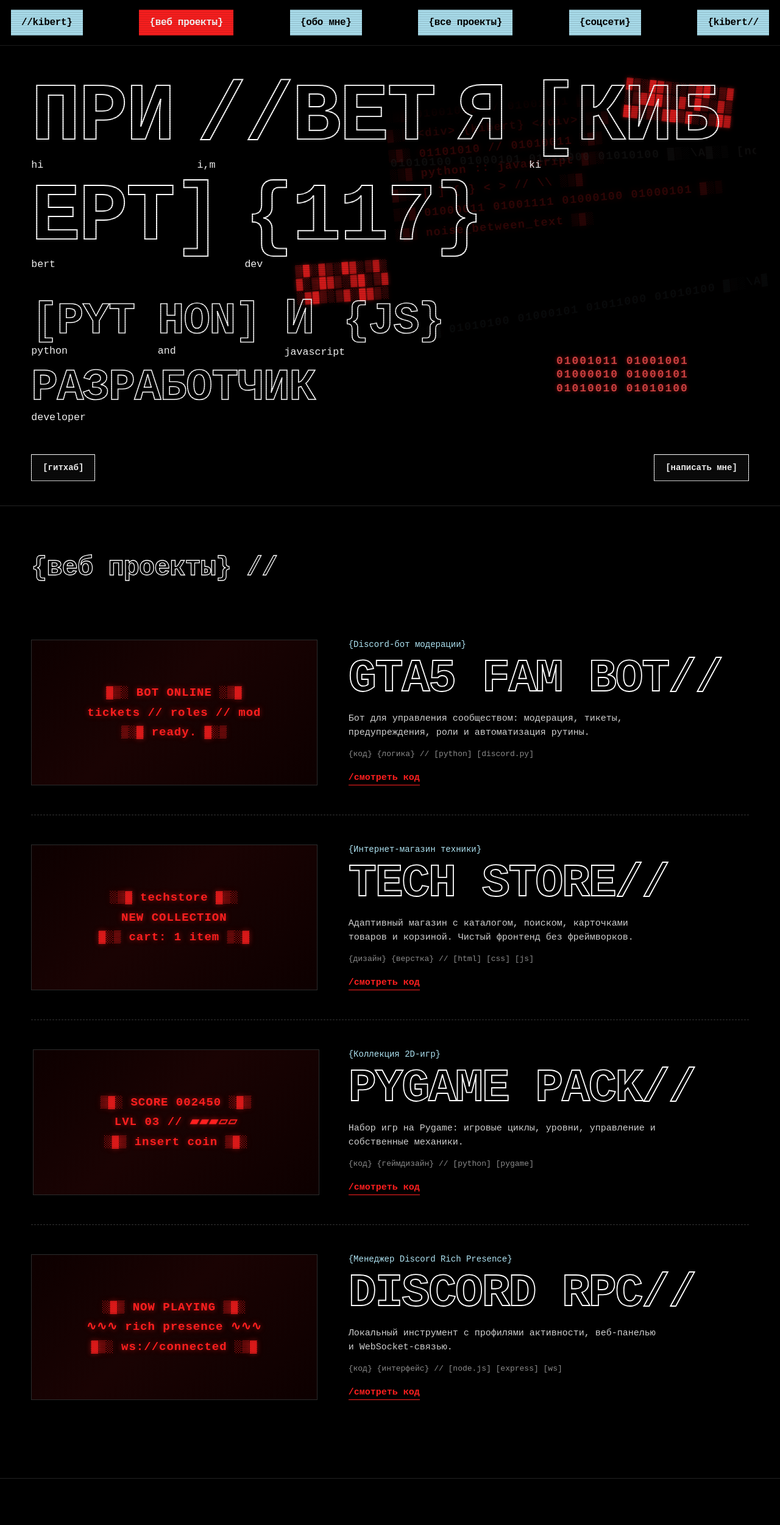
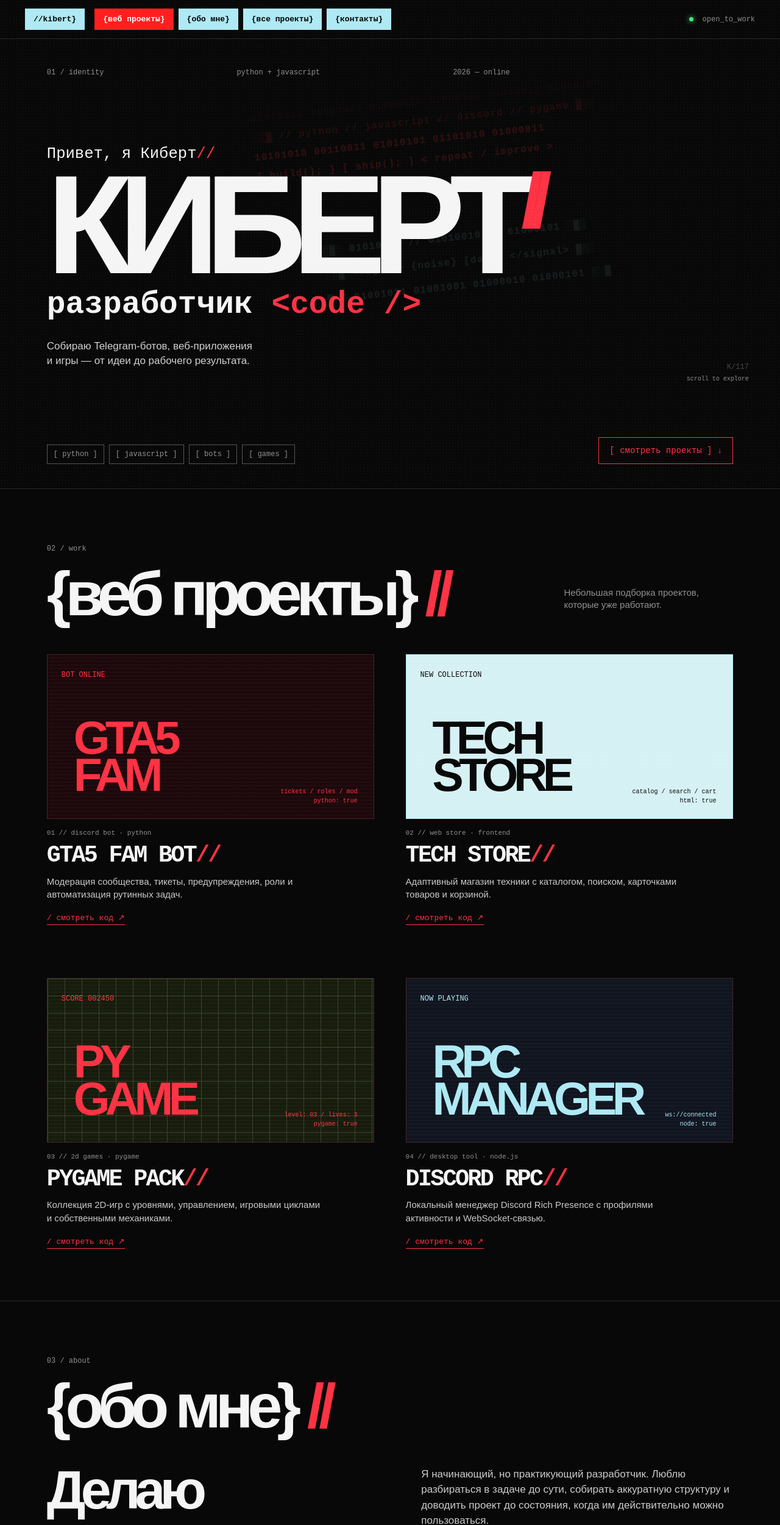
Before and after one commit to kibert117/Portfolio, a plain HTML site: page portfolio/index.html in a window 1280 px wide. Shown: the top 2501 px of the page at 61% size. Drawn offline with Linux system fonts and the light colour scheme.

Commit message:
refactor: rebuild portfolio with focused brutalist layout

```diff
--- a/portfolio/index.html
+++ b/portfolio/index.html
@@ -3,155 +3,63 @@
 <head>
   <meta charset="UTF-8">
   <meta name="viewport" content="width=device-width, initial-scale=1">
-  <meta name="theme-color" content="#000000">
-  <meta name="description" content="kibert — python & javascript разработчик. Telegram-боты, веб-приложения, игры.">
-  <title>//kibert} — python & javascript</title>
+  <meta name="theme-color" content="#080808">
+  <meta name="description" content="kibert — Python и JavaScript разработчик. Telegram-боты, веб-приложения и игры.">
+  <title>kibert// — разработчик</title>
   <link rel="stylesheet" href="style.css">
 </head>
 <body id="top">
-  <div class="scanlines" aria-hidden="true"></div>
-
-  <!-- ══ верхняя навигация ══ -->
+  <div class="grain" aria-hidden="true"></div>
   <header class="topnav">
-    <a class="chip" href="#top">//kibert}</a>
-    <a class="chip" href="#web">{веб проекты}</a>
-    <a class="chip" href="#me">{обо мне}</a>
-    <a class="chip" href="#all">{все проекты}</a>
-    <a class="chip" href="#media">{соцсети}</a>
-    <a class="chip" href="#top">{kibert//</a>
+    <a class="chip chip-brand" href="#top">//kibert}</a>
+    <nav aria-label="Основная навигация">
+      <a class="chip" href="#web">{веб проекты}</a>
+      <a class="chip" href="#me">{обо мне}</a>
+      <a class="chip" href="#all">{все проекты}</a>
+      <a class="chip" href="#media">{контакты}</a>
+    </nav>
+    <span class="header-status"><i></i> open_to_work</span>
   </header>
 
   <main>
-    <!-- ══ hero: глитч-коллаж ══ -->
-    <section class="hero" aria-label="Привет, я Киберт — python и javascript разработчик">
-      <div class="glitch glitch-a" aria-hidden="true">▓▒░█▓▒░░▒▓█░▒▓<br>░▒▓██▒░▓░█▒░▓▒<br>█▓░▒░▓█▒▓░░▒█▓</div>
-      <div class="glitch glitch-b" aria-hidden="true">▒█░▓▒░█▓░▒▓░<br>▓░▒█▓▒░▓█░▒▓<br>░▓█▒░▒▓░█▓▒░</div>
-      <div class="glitch glitch-c" aria-hidden="true">01001011 01001001<br>01000010 01000101<br>01010010 01010100</div>
-      <div class="symbol-noise" aria-hidden="true">░▒▓ 01001011 // 01001001 ▓▒░<br>▓░▒ &lt;div&gt; {kibert} &lt;/div&gt; ▒░▓<br>▒▓░ 01101010 // 01010011 ░▓▒<br>░▒▓ python :: javascript ▓▒░<br>▓▒░ [ ] { } &lt; &gt; // \\ ░▒▓<br>▒░▓ 01000011 01001111 01000100 01000101 ▓░▒<br>░▓▒ noise_between_text ▒▓░</div>
+    <section class="hero" aria-labelledby="hero-title">
+      <div class="hero-noise" aria-hidden="true">01001011 01001001 01000010 01000101 01010010 01010100<br>░▒▓ // python // javascript // discord // pygame ▓▒░<br>10101010 00110011 01010101 01101010 01000011<br>{ build(); } [ ship(); ] &lt; repeat / improve &gt;</div>
+      <div class="hero-kicker"><span>01 / identity</span><span>python + javascript</span><span>2026 — online</span></div>
+      <div class="hero-copy">
+        <p class="hero-intro">Привет, я Киберт<span class="red">//</span></p>
+        <h1 id="hero-title">КИБЕРТ<span class="red">//</span></h1>
+        <p class="hero-role">разработчик <span class="red">&lt;code /&gt;</span></p>
+        <p class="hero-description">Собираю Telegram-ботов, веб-приложения<br class="desktop-only"> и игры — от идеи до рабочего результата.</p>
+      </div>
+      <div class="hero-bottom">
+        <div class="hero-stack"><span>[ python ]</span><span>[ javascript ]</span><span>[ bots ]</span><span>[ games ]</span></div>
+        <a class="hero-cta" href="#web">[ смотреть проекты ] <b>↓</b></a>
+      </div>
+      <div class="hero-index" aria-hidden="true">K/117<br><span>scroll to explore</span></div>
+    </section>
 
-      <div class="hero-grid" aria-hidden="true">
-        <div class="cell"><span class="big">ПРИ</span><span class="echo">hi</span></div>
-        <div class="cell"><span class="big">//ВЕТ</span><span class="echo">i,m</span></div>
-        <div class="cell"><span class="big">Я</span></div>
-        <div class="cell"><span class="big">[КИБ</span><span class="echo">ki</span></div>
-        <div class="cell"><span class="big">ЕРТ]</span><span class="echo">bert</span></div>
-        <div class="cell"><span class="big">{117}</span><span class="echo">dev</span></div>
-      </div>
-
-      <div class="hero-bottom" aria-hidden="true">
-        <div class="cell"><span class="big latin-big">[PYT</span><span class="echo">python</span></div>
-        <div class="cell"><span class="big latin-big">HON]</span><span class="echo">and</span></div>
-        <div class="cell"><span class="big">и <span class="latin-inline">{JS}</span></span><span class="echo">javascript</span></div>
-        <div class="cell"><span class="big latin-big">разработчик</span><span class="echo">developer</span></div>
-      </div>
-
-      <div class="hero-corners">
-        <a class="corner-box" href="https://github.com/kibert117" target="_blank" rel="noreferrer noopener">[гитхаб]</a>
-        <a class="corner-box" href="#all">[написать мне]</a>
+    <section id="web" class="cases section-shell">
+      <div class="section-head"><span class="section-index">02 / work</span><h2>{веб проекты}<span class="red"> //</span></h2><p>Небольшая подборка проектов,<br>которые уже работают.</p></div>
+      <div class="case-grid">
+        <article class="case"><div class="case-art"><span class="art-label">BOT ONLINE</span><strong>GTA5<br>FAM</strong><span class="art-code">tickets / roles / mod<br>python: true</span></div><div class="case-info"><p class="case-meta">01 // discord bot · python</p><h3>GTA5 FAM BOT<span class="red">//</span></h3><p>Модерация сообщества, тикеты, предупреждения, роли и автоматизация рутинных задач.</p><a href="https://github.com/kibert117/gta5-fam-bot" target="_blank" rel="noreferrer noopener">/ смотреть код ↗</a></div></article>
+        <article class="case"><div class="case-art case-art-light"><span class="art-label">NEW COLLECTION</span><strong>TECH<br>STORE</strong><span class="art-code">catalog / search / cart<br>html: true</span></div><div class="case-info"><p class="case-meta">02 // web store · frontend</p><h3>TECH STORE<span class="red">//</span></h3><p>Адаптивный магазин техники с каталогом, поиском, карточками товаров и корзиной.</p><a href="https://github.com/kibert117/tech-store" target="_blank" rel="noreferrer noopener">/ смотреть код ↗</a></div></article>
+        <article class="case"><div class="case-art case-art-grid"><span class="art-label">SCORE 002450</span><strong>PY<br>GAME</strong><span class="art-code">level: 03 / lives: 3<br>pygame: true</span></div><div class="case-info"><p class="case-meta">03 // 2d games · pygame</p><h3>PYGAME PACK<span class="red">//</span></h3><p>Коллекция 2D-игр с уровнями, управлением, игровыми циклами и собственными механиками.</p><a href="https://github.com/kibert117/project1" target="_blank" rel="noreferrer noopener">/ смотреть код ↗</a></div></article>
+        <article class="case"><div class="case-art case-art-line"><span class="art-label">NOW PLAYING</span><strong>RPC<br>MANAGER</strong><span class="art-code">ws://connected<br>node: true</span></div><div class="case-info"><p class="case-meta">04 // desktop tool · node.js</p><h3>DISCORD RPC<span class="red">//</span></h3><p>Локальный менеджер Discord Rich Presence с профилями активности и WebSocket-связью.</p><a href="https://github.com/kibert117/discord-rpc" target="_blank" rel="noreferrer noopener">/ смотреть код ↗</a></div></article>
       </div>
     </section>
 
-    <!-- ══ веб проекты ══ -->
-    <section id="web" class="cases">
-      <h2 class="section-mark">{веб проекты} //</h2>
-
-      <article class="case">
-        <div class="case-noise" aria-hidden="true">▓▒░ BOT ONLINE ░▒▓<br>tickets // roles // mod<br>▒░▓ ready. ▓░▒</div>
-        <div class="case-body">
-          <p class="tag">{Discord-бот модерации}</p>
-          <h3>GTA5 FAM BOT//</h3>
-          <p class="desc">Бот для управления сообществом: модерация, тикеты, предупреждения, роли и автоматизация рутины.</p>
-          <p class="meta">{код} {логика} // [python] [discord.py]</p>
-          <a class="case-link" href="https://github.com/kibert117/gta5-fam-bot" target="_blank" rel="noreferrer noopener">/смотреть код</a>
-        </div>
-      </article>
-
-      <article class="case">
-        <div class="case-noise" aria-hidden="true">░▒▓ techstore ▓▒░<br>NEW COLLECTION<br>▓░▒ cart: 1 item ▒░▓</div>
-        <div class="case-body">
-          <p class="tag">{Интернет-магазин техники}</p>
-          <h3>TECH STORE//</h3>
-          <p class="desc">Адаптивный магазин с каталогом, поиском, карточками товаров и корзиной. Чистый фронтенд без фреймворков.</p>
-          <p class="meta">{дизайн} {верстка} // [html] [css] [js]</p>
-          <a class="case-link" href="https://github.com/kibert117/tech-store" target="_blank" rel="noreferrer noopener">/смотреть код</a>
-        </div>
-      </article>
-
-      <article class="case">
-        <div class="case-noise" aria-hidden="true">▒▓░ SCORE 002450 ░▓▒<br>LVL 03 // ▰▰▰▱▱<br>░▓▒ insert coin ▒▓░</div>
-        <div class="case-body">
-          <p class="tag">{Коллекция 2D-игр}</p>
-          <h3>PYGAME PACK//</h3>
-          <p class="desc">Набор игр на Pygame: игровые циклы, уровни, управление и собственные механики.</p>
-          <p class="meta">{код} {геймдизайн} // [python] [pygame]</p>
-          <a class="case-link" href="https://github.com/kibert117/project1" target="_blank" rel="noreferrer noopener">/смотреть код</a>
-        </div>
-      </article>
-
-      <article class="case">
-        <div class="case-noise" aria-hidden="true">░▓▒ NOW PLAYING ▒▓░<br>∿∿∿ rich presence ∿∿∿<br>▓▒░ ws://connected ░▒▓</div>
-        <div class="case-body">
-          <p class="tag">{Менеджер Discord Rich Presence}</p>
-          <h3>DISCORD RPC//</h3>
-          <p class="desc">Локальный инструмент с профилями активности, веб-панелью и WebSocket-связью.</p>
-          <p class="meta">{код} {интерфейс} // [node.js] [express] [ws]</p>
-          <a class="case-link" href="https://github.com/kibert117/discord-rpc" target="_blank" rel="noreferrer noopener">/смотреть код</a>
-        </div>
-      </article>
+    <section id="me" class="about section-shell">
+      <div class="section-head"><span class="section-index">03 / about</span><h2>{обо мне}<span class="red"> //</span></h2></div>
+      <div class="about-layout"><p class="about-statement">Делаю понятные<br><span class="red">рабочие решения.</span></p><div class="about-copy"><p>Я начинающий, но практикующий разработчик. Люблю разбираться в задаче до сути, собирать аккуратную структуру и доводить проект до состояния, когда им действительно можно пользоваться.</p><div class="tag-list"><span>[ telegram-боты ]</span><span>[ discord-боты ]</span><span>[ веб-приложения ]</span><span>[ 2d-игры ]</span><span>[ автоматизация ]</span></div></div></div>
+      <div class="tools"><span class="section-index">// toolkit</span><div><b>python</b><b>javascript</b><b>discord.py</b><b>aiogram</b><b>pygame</b><b>node.js</b><b>express</b><b>git</b></div></div>
     </section>
 
-    <!-- ══ обо мне ══ -->
-    <section id="me" class="about">
-      <h2 class="section-mark">{обо мне} //</h2>
-      <p class="about-lead">...//Привет,<br>я Киберт<br><span class="dim">//Делаю</span></p>
-      <div class="chips-cloud">
-        <span>{телеграм-боты}</span><span>{discord-боты}</span><span>{веб-приложения}</span><span>{лендинги}</span><span>{интернет-магазины}</span><span>{2d-игры}</span><span>{парсеры}</span><span>{автоматизация}</span>
-      </div>
-      <div class="about-flow">
-        <p>// Пишу на Python и JavaScript.</p>
-        <p>. . . . . . . . {от идеи и структуры}</p>
-        <p>. . . . . . . . . . . . . . . . {до рабочего результата.}</p>
-        <p>// Работаю по этапам:</p>
-        <p>. . . . . . . . --задача, --структура,</p>
-        <p>--код, --тесты, --запуск.</p>
-        <p>// Довожу проекты до состояния,</p>
-        <p>. . . . . . . . . . . . . . . . {когда ими можно пользоваться.}</p>
-      </div>
-      <p class="section-mark small">//Инструменты</p>
-      <div class="chips-cloud tools">
-        <span>{python}</span><span>{javascript}</span><span>{discord.py}</span><span>{aiogram}</span><span>{pygame}</span><span>{node.js}</span><span>{express}</span><span>{html/css}</span><span>{git}</span>
-      </div>
-    </section>
+    <section id="all" class="allworks section-shell"><div class="section-head"><span class="section-index">04 / index</span><h2>{все проекты}<span class="red"> //</span></h2></div><div class="worklist"><a href="https://github.com/kibert117/gta5-fam-bot" target="_blank" rel="noreferrer noopener"><b>GTA5 FAM BOT</b><span>discord bot / python</span><i>2025 ↗</i></a><a href="https://github.com/kibert117/tech-store" target="_blank" rel="noreferrer noopener"><b>TECH STORE</b><span>web store / frontend</span><i>2025 ↗</i></a><a href="https://github.com/kibert117/project1" target="_blank" rel="noreferrer noopener"><b>PYGAME PACK</b><span>2d games / pygame</span><i>2025 ↗</i></a><a href="https://github.com/kibert117/discord-rpc" target="_blank" rel="noreferrer noopener"><b>DISCORD RPC</b><span>desktop tool / node.js</span><i>2026 ↗</i></a><a href="https://github.com/kibert117/tg_bot_template" target="_blank" rel="noreferrer noopener"><b>TG BOT TEMPLATE</b><span>telegram / aiogram</span><i>2026 ↗</i></a></div></section>
 
-    <!-- ══ все проекты ══ -->
-    <section id="all" class="allworks">
-      <h2 class="section-mark">{все проекты} //</h2>
-      <div class="worklist">
-        <a href="https://github.com/kibert117/gta5-fam-bot" target="_blank" rel="noreferrer noopener"><b>GTA5 FAM BOT//</b><span>{бот}</span><span>/2025/</span></a>
-        <a href="https://github.com/kibert117/tech-store" target="_blank" rel="noreferrer noopener"><b>TECH STORE//</b><span>{магазин}</span><span>/2025/</span></a>
-        <a href="https://github.com/kibert117/project1" target="_blank" rel="noreferrer noopener"><b>PYGAME PACK//</b><span>{игры}</span><span>/2025/</span></a>
-        <a href="https://github.com/kibert117/discord-rpc" target="_blank" rel="noreferrer noopener"><b>DISCORD RPC//</b><span>{инструмент}</span><span>/2026/</span></a>
-        <a href="https://github.com/kibert117/tg_bot_template" target="_blank" rel="noreferrer noopener"><b>TG BOT TEMPLATE//</b><span>{шаблон}</span><span>/2026/</span></a>
-        <a href="https://github.com/kibert117/Portfolio" target="_blank" rel="noreferrer noopener"><b>PORTFOLIO//</b><span>{сайт}</span><span>/2026/</span></a>
-      </div>
-    </section>
-
-    <!-- ══ соцсети ══ -->
-    <section id="media" class="media">
-      <h2 class="section-mark">{соцсети} //</h2>
-      <div class="media-row">
-        <a class="corner-box big-box" href="https://github.com/kibert117" target="_blank" rel="noreferrer noopener">[github: kibert117]</a>
-        <a class="corner-box big-box" href="https://kibert117.github.io/Portfolio/portfolio/" rel="noreferrer noopener">[portfolio]</a>
-      </div>
-    </section>
+    <section id="media" class="contact section-shell"><div class="contact-card"><span class="section-index">05 / contact</span><h2>Есть идея<span class="red">?</span><br><em>Давайте обсудим.</em></h2><p>Пишите — разберём задачу, сроки и найдём решение.</p><a class="contact-button" href="https://github.com/kibert117" target="_blank" rel="noreferrer noopener">[ github: kibert117 ] ↗</a></div></section>
   </main>
 
-  <footer>
-    <span>//kibert}</span>
-    <span aria-hidden="true">▓▒░ python + javascript ░▒▓</span>
-    <a href="#top">{наверх}</a>
-  </footer>
-
+  <footer><span>//kibert}</span><span>built with html · css · js</span><a href="#top">{ наверх ↑ }</a></footer>
   <script src="script.js"></script>
 </body>
 </html>
```
Also changed, not shown: portfolio/style.css.
